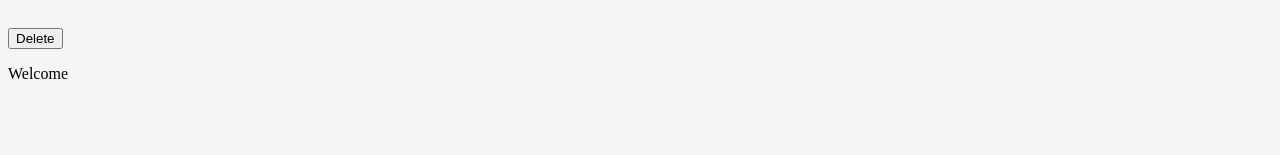
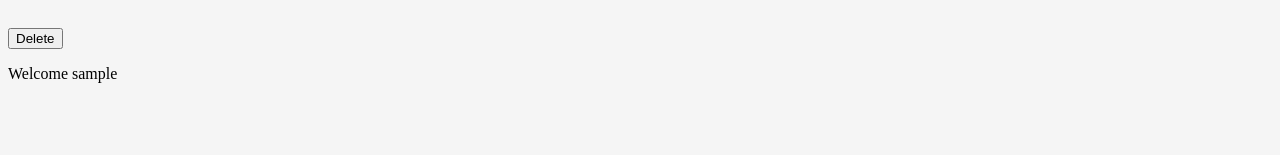
Before and after one commit to Skyring100/CPSC272_Project_Frontend, an Angular app: page /summary in a window 1280 px wide. Shown: the part 137-292 px from the top of the page. Built offline with nearby package versions, Linux system fonts and the light colour scheme; sample sign-in values are in the browser's storage.

Commit message:
Changed the way we pass the current logged in account, now we use local storage to pass around (all pages can easily access local storage in a single line)

```diff
--- a/src/app/poll.component.ts
+++ b/src/app/poll.component.ts
@@ -15,36 +15,22 @@ import { PollWithOptions } from './models/pollWithOptions.model';
   styleUrls: ['./poll.component.css']
 })
 export class PollComponent {
+  currentAccount : Account | undefined;
   //This class provides methods and state that the app.component.html can directly call and access
   allPolls : Poll[] = [];
-
-  constructor(private svc: PollService) {}
   message : String = "Welcome to Pollio :O";
   loading = false;
+  constructor(private svc: PollService) {}
+
+  ngOnInit(){
+    this.currentAccount = JSON.parse(localStorage.getItem('currentAccount') || '{}');
+  }
 
 
   select(selectedPoll: Poll, selectedOption: String){
     console.log("For the poll \""+selectedPoll.question+"\", you chose \""+selectedOption+"\"");
   }
-  /*
-  load(){
-    //dummy test to see if frontend work (we will switch this to actually using an http request to get data from database)
-    this.allPolls = [
-      {
-        question: "Cat or Dog?",
-        options: ["Cat", "Dog"]
-      },
-      {
-        question: "Best operating system?",
-        options: ["Windows", "Mac", "Linux"]
-      },
-      {
-        question: "Favorite Color?",
-        options: ["Blue", "Green", "Red", "Yellow", "Purple", "Orange"]
-      }
-    ];
-  }
-    */
+
   // This is basically what we will dow when backend is done
   load() {
     console.log("Loading Polls...")
--- a/src/app/signup.component.ts
+++ b/src/app/signup.component.ts
@@ -1,10 +1,8 @@
 import { Component } from '@angular/core';
 import { CommonModule } from '@angular/common';
 import { FormsModule } from '@angular/forms';
-import { SignUp } from './models/signup.model';
 import { PollService } from './services/poll.services';
 import { Account } from './models/account.model';
-import { Router } from '@angular/router';
 
 @Component({
   selector: 'app-poll',
@@ -19,7 +17,7 @@ export class SignUpComponent {
   passwordField : string | undefined;
   confirmPasswordField : string | undefined;
   createdAccount : Account | undefined;
-  constructor(private svc: PollService, private router: Router) {}
+  constructor(private svc: PollService) {}
 
   signUp(){
     // Check if verify password filed matches password
@@ -42,7 +40,7 @@ export class SignUpComponent {
         this.createdAccount = newAccount;
         // Move user to account summary page
         console.log(this.createdAccount)
-        this.router.navigateByUrl('/summary', {state: newAccount});
+        localStorage.setItem('currentAccount', JSON.stringify(this.createdAccount));
       },
       error: _ => {
         this.accountCreateSuccess = false;
--- a/src/app/summary.component.ts
+++ b/src/app/summary.component.ts
@@ -2,9 +2,7 @@ import { Component } from '@angular/core';
 import { CommonModule } from '@angular/common';
 import { FormsModule } from '@angular/forms';
 import { PollService } from './services/poll.services';
-import { Poll } from './models/poll.model';
 import { Account } from './models/account.model';
-import { PollWithOptions } from './models/pollWithOptions.model';
 
 @Component({
   selector: 'app-poll',
@@ -17,6 +15,6 @@ export class SummaryComponent {
   currentAccount : Account | undefined;
   constructor(private svc: PollService) {}
   ngOnInit(){
-    this.currentAccount = history.state;
+    this.currentAccount = JSON.parse(localStorage.getItem('currentAccount') || '{}');
   }
 }
```
